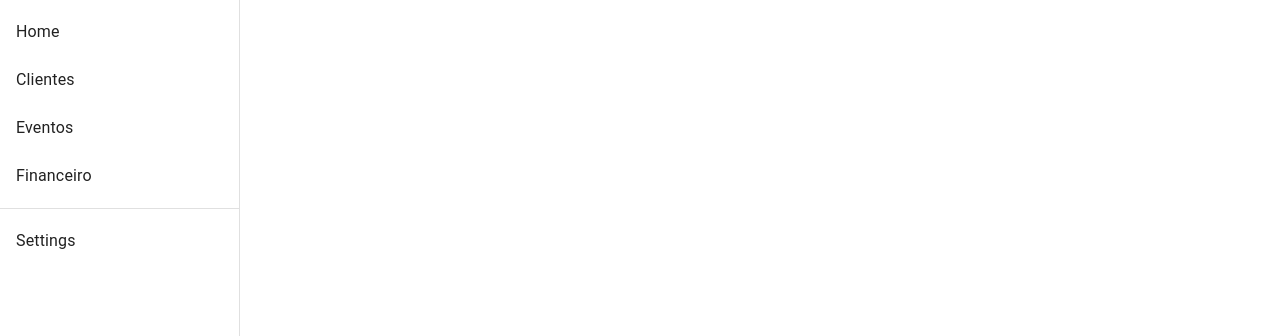
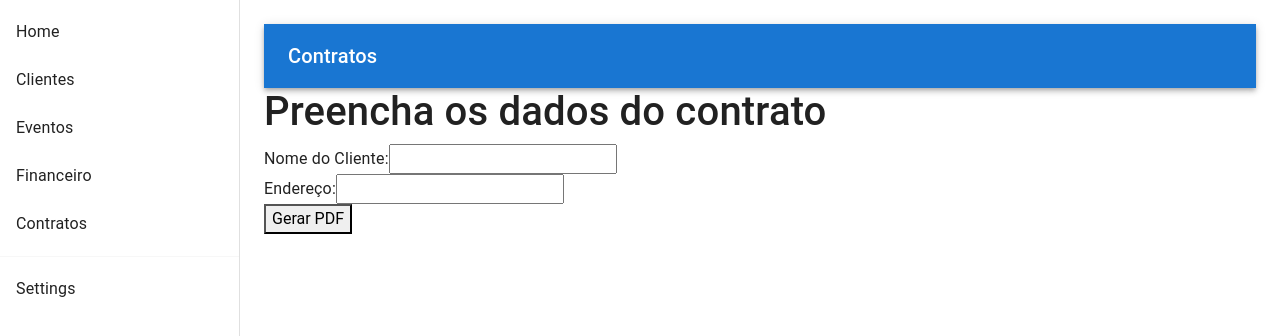
Before and after one commit to Brunomananias/minikids_UI, a React (Create React App) app: page /contratos in a window 1280 px wide. Shown: the top 336 px of the page. Built offline with nearby package versions, Linux system fonts and the light colour scheme; the HTML template or start-up script is replaced by a standard one.

Commit message:
:sparkles: Feat: Adicionado modal na tela de eventos, e algumas correções

```diff
--- a/src/App.tsx
+++ b/src/App.tsx
@@ -5,6 +5,7 @@ import HomePage from './pages/Home/HomePage';
 import ClientesPage from './pages/ClientesPage';
 import EventosPage from './pages/Eventos/EventosPage';
 import FinanceiroPage from './pages/FinanceiroPage';
+import ContratosPage from './pages/Contratos/ContratosPage';
 
 const drawerWidth = 240;
 
@@ -38,6 +39,9 @@ function App() {
             <ListItem button component={Link} to="/financeiro">
               <ListItemText primary="Financeiro" />
             </ListItem>
+            <ListItem button component={Link} to="/contratos">
+              <ListItemText primary="Contratos" />
+            </ListItem>
           </List>
           <Divider />
           <List>
@@ -56,6 +60,7 @@ function App() {
             <Route path="/clientes" element={<ClientesPage />} />
             <Route path="/eventos" element={<EventosPage />} />
             <Route path="/financeiro" element={<FinanceiroPage />} />
+            <Route path="/contratos" element={<ContratosPage/>}/>
           </Routes>
         </Box>
       </Box>
--- /dev/null
+++ b/src/components/clienteModal.tsx
@@ -0,0 +1,64 @@
+import React, { useState } from 'react';
+import { Modal, Table, Button } from 'react-bootstrap';
+import 'bootstrap/dist/css/bootstrap.min.css';
+
+interface Client {
+    id: number;
+    nome: string;
+    sobrenome: string;
+}
+
+interface ClientModalProps {
+    show: boolean;
+    onHide: () => void;
+    clientes: Client[];
+    onSelectClient: (id: number, nome: string) => void;
+}
+
+const ClientModal: React.FC<ClientModalProps> = ({ show, onHide, clientes, onSelectClient }) => {
+    const [selectedId, setSelectedId] = useState<number | null>(null);
+
+    const handleRowClick = (id: number, nome: string) => {
+        setSelectedId(id);
+        onSelectClient(id, nome);  // Passa o ID e nome para o componente pai
+    };
+
+    return (
+        <Modal show={show} onHide={onHide} centered>
+            <Modal.Header closeButton>
+                <Modal.Title>Clientes Cadastrados</Modal.Title>
+            </Modal.Header>
+            <Modal.Body>
+                <Table striped bordered hover>
+                    <thead>
+                        <tr>
+                            <th>ID</th>
+                            <th>Nome</th>
+                            <th>Sobrenome</th>
+                        </tr>
+                    </thead>
+                    <tbody>
+                        {clientes.map(cliente => (
+                            <tr
+                                key={cliente.id}
+                                onClick={() => handleRowClick(cliente.id, cliente.nome)}
+                                style={{ cursor: 'pointer', backgroundColor: cliente.id === selectedId ? '#e9ecef' : '' }}
+                            >
+                                <td>{cliente.id}</td>
+                                <td>{cliente.nome}</td>
+                                <td>{cliente.sobrenome}</td>
+                            </tr>
+                        ))}
+                    </tbody>
+                </Table>
+            </Modal.Body>
+            <Modal.Footer>
+                <Button variant="secondary" onClick={onHide}>
+                    Fechar
+                </Button>
+            </Modal.Footer>
+        </Modal>
+    );
+};
+
+export default ClientModal;
--- /dev/null
+++ b/src/pages/Contratos/ContratosPage.tsx
@@ -0,0 +1,90 @@
+import React, { useState } from 'react';
+import { PDFDocument, rgb } from 'pdf-lib';
+import { saveAs } from 'file-saver';
+import { AppBar, Toolbar, Typography } from '@mui/material';
+
+interface FormData {
+  nomeCliente: string;
+  endereco: string;
+  // Adicione outros campos conforme necessário
+}
+
+const ContratosPage: React.FC = () => {
+  const [formData, setFormData] = useState<FormData>({
+    nomeCliente: '',
+    endereco: '',
+    // Inicialize outros campos conforme necessário
+  });
+
+  const handleGeneratePDF = async () => {
+    const pdfUrl = '/contrato_teste.pdf'; // Substitua pelo caminho do seu PDF modelo
+
+    // Busque o PDF modelo
+    const existingPdfBytes = await fetch(pdfUrl).then(res => res.arrayBuffer());
+
+    // Crie uma instância do PDFDocument
+    const pdfDoc = await PDFDocument.load(existingPdfBytes);
+
+    // Obtenha a primeira página do PDF
+    const page = pdfDoc.getPages()[0];
+
+    // Adicione texto no PDF em locais específicos
+    page.drawText(formData.nomeCliente, {
+      x: 50,
+      y: 750,
+      size: 30,
+      color: rgb(0, 0, 0),
+    });
+
+    page.drawText(formData.endereco, {
+      x: 50,
+      y: 700,
+      size: 30,
+      color: rgb(0, 0, 0),
+    });
+
+    // Serializa o PDF para um ArrayBuffer
+    const pdfBytes = await pdfDoc.save();
+
+    // Cria um blob e faz o download do PDF
+    const blob = new Blob([pdfBytes], { type: 'application/pdf' });
+    saveAs(blob, 'Contrato.pdf');
+  };
+
+  return (
+    <>
+    <AppBar position="static">
+        <Toolbar>
+          <Typography variant="h6">Contratos</Typography>
+        </Toolbar>
+      </AppBar>
+    <div>
+      <h1>Preencha os dados do contrato</h1>
+      <form onSubmit={(e) => { e.preventDefault(); handleGeneratePDF(); }}>
+        <div>
+          <label>Nome do Cliente:</label>
+          <input
+            type="text"
+            value={formData.nomeCliente}
+            onChange={(e) => setFormData({ ...formData, nomeCliente: e.target.value })}
+          />
+        </div>
+        <div>
+          <label>Endereço:</label>
+          <input
+            type="text"
+            value={formData.endereco}
+            onChange={(e) => setFormData({ ...formData, endereco: e.target.value })}
+          />
+        </div>
+        {/* Adicione outros campos conforme necessário */}
+        <button type="submit">Gerar PDF</button>
+      </form>
+    </div>
+    </>
+  );
+};
+
+
+
+export default ContratosPage;
--- a/src/pages/Eventos/EventosPage.tsx
+++ b/src/pages/Eventos/EventosPage.tsx
@@ -7,6 +7,8 @@ import Swal from 'sweetalert2';
 import { DatePicker } from '@mui/x-date-pickers/DatePicker';
 import { LocalizationProvider } from '@mui/x-date-pickers/LocalizationProvider';
 import { AdapterDateFns } from '@mui/x-date-pickers/AdapterDateFns';
+import ClientModal from '../../components/clienteModal';
+import { JSX } from 'react/jsx-runtime';
 
 const apiClient = axios.create({
   baseURL: 'http://localhost:5250', // URL do backend
@@ -20,7 +22,7 @@ interface FormData {
   pacote: string;
   tempoDeFesta: string;
   endereco: string;
-  clienteId: string;
+  clienteId: number;
   observacoes: string;
 }
 
@@ -52,11 +54,12 @@ const EventFormWithTable: React.FC = () => {
     pacote: '',
     tempoDeFesta: '',
     endereco: '',
-    clienteId: '',
+    clienteId: 0,
     observacoes: '',
   });
-
-  const [clients, setClients] = useState<Cliente[]>([]);
+  const [selectedClient, setSelectedClient] = useState<{ id: number; nome: string } | null>(null);
+  const [abrirModalClientes, setAbrirModalClientes] = useState<boolean>(false);
+  const [clientes, setClientes] = useState<Cliente[]>([]);
   const [events, setEvents] = useState<EventoComCliente[]>([]);
   const [loading, setLoading] = useState<boolean>(true);
   const [error, setError] = useState<string | null>(null);
@@ -69,12 +72,9 @@ const EventFormWithTable: React.FC = () => {
     setFormData(prevState => ({
       ...prevState,
       [name]: value
+
     }));
   };
-
-  const alteracaoDataEvento = (value: number) => {
-
-  }
 
   const handleSubmit = (e: FormEvent) => {
     e.preventDefault();
@@ -85,24 +85,51 @@ const EventFormWithTable: React.FC = () => {
       id: 0,
       clienteId: 0,
     };
-
     // Adiciona o evento ao estado de eventos
     setEvents(prevEvents => [...prevEvents, newEvent]);
-
     // Limpa o formulário
     setFormData({
       data: '',
       pacote: '',
       tempoDeFesta: '',
       endereco: '',
-      clienteId: '', // Garantir que seja um número, ou ajustar conforme necessário
+      clienteId: 0, // Garantir que seja um número, ou ajustar conforme necessário
       observacoes: ''
     });
   };
+
+  const handleClientSelect = (id: number, nome: string) => {
+    const clienteSelecionado = clientes.find(cliente => cliente.id === id);
+
+    if (clienteSelecionado) {
+      setSelectedClient(clienteSelecionado);
+
+      // Atualizar o estado do formulário com o cliente selecionado
+      setFormData(prevFormData => ({
+        ...prevFormData,
+        clienteId: clienteSelecionado.id // Atualiza o ID do cliente como número
+      }));
+    }
+
+    setAbrirModalClientes(false); // Fechar o modal após a seleção
+  };
+
+  const formatDateForApi = (date: Date | null): string => {
+    if (!date) return '';
+
+    // Criar uma nova data ajustando o fuso horário para UTC
+    const utcDate = new Date(date.getTime() - date.getTimezoneOffset() * 60000);
+
+    // Formatar a data como ISO 8601 e ajustar o formato para a API
+    return utcDate.toISOString().replace('Z', '');  // Remove o 'Z' (indicador de UTC) se necessário
+  };
+
   const cadastrarEvento = async () => {
     try {
+      const formattedDate = formatDateForApi(selectedDate);
+
       const response = await apiClient.post('api/Eventos', {
-        data: selectedDate,
+        data: formattedDate,
         pacote: formData.pacote,
         tempoDeFesta: formData.tempoDeFesta,
         endereco: formData.endereco,
@@ -112,11 +139,10 @@ const EventFormWithTable: React.FC = () => {
         headers: {
           'Content-Type': 'application/json'
         }
-      });
-
-      console.log('Evento criado com sucesso:', response.data);
+      })
 
       setEvents([...events, response.data]);
+      fetchEventos();
       Swal.fire({
         position: "center",
         icon: "success",
@@ -125,38 +151,32 @@ const EventFormWithTable: React.FC = () => {
         timer: 1500
       });
     } catch (error) {
-      console.error('Erro ao cadastrar evento:', error);
+      Swal.fire({
+        position: "center",
+        icon: "error",
+        title: "Erro ao cadastrar evento!",
+        showConfirmButton: false,
+        timer: 1500
+      });
     }
   }
 
-  // useEffect(() => {
-  //   const fetchEventos = async () => {
-  //     try {
-  //       const response = await apiClient.get<Evento[]>('/api/Eventos');
-  //       // Formatar as datas
-  //       const formattedEvents = response.data.map((event) => {
-  //         // Converter a string ISO para um objeto Date
-  //         const date = new Date(event.data);
-  //         // Verificar se a data é válida
-  //         const formattedDate = isNaN(date.getTime()) ? 'Data inválida' : date.toLocaleDateString('pt-BR');
+  const carregarClientes = async () => {
+    try {
+      const response = await apiClient.get('api/Clientes');
+      setClientes(response.data);
+      setAbrirModalClientes(true)
+    } catch {
+      Swal.fire({
+        position: "center",
+        icon: "error",
+        title: "Erro ao buscar clientes cadastrados!",
+        showConfirmButton: false,
+        timer: 1500
+      });
+    }
+  }
 
-  //         return {
-  //           ...event,
-  //           formattedDate
-  //         };
-  //       });
-  //       setEvents(formattedEvents);
-  //     } catch (err) {
-  //       setError('Erro ao carregar dados');
-  //     } finally {
-  //       setLoading(false);
-  //     }
-  //   };
-
-  //   fetchEventos();
-  // }, []);
-
-  useEffect(() => {
   const fetchEventos = async () => {
     try {
       const [eventResponse, clientResponse] = await Promise.all([
@@ -192,6 +212,34 @@ const EventFormWithTable: React.FC = () => {
     }
   };
 
+  // useEffect(() => {
+  //   const fetchEventos = async () => {
+  //     try {
+  //       const response = await apiClient.get<Evento[]>('/api/Eventos');
+  //       // Formatar as datas
+  //       const formattedEvents = response.data.map((event) => {
+  //         // Converter a string ISO para um objeto Date
+  //         const date = new Date(event.data);
+  //         // Verificar se a data é válida
+  //         const formattedDate = isNaN(date.getTime()) ? 'Data inválida' : date.toLocaleDateString('pt-BR');
+
+  //         return {
+  //           ...event,
+  //           formattedDate
+  //         };
+  //       });
+  //       setEvents(formattedEvents);
+  //     } catch (err) {
+  //       setError('Erro ao carregar dados');
+  //     } finally {
+  //       setLoading(false);
+  //     }
+  //   };
+
+  //   fetchEventos();
+  // }, []);
+
+  useEffect(() => {
     fetchEventos();
   }, []);
 
@@ -219,9 +267,10 @@ const EventFormWithTable: React.FC = () => {
                       label="Selecionar data do evento"
                       value={selectedDate}
                       onChange={(newValue) => setSelectedDate(newValue)}
-                    // No renderInput needed if this works directly
                     />
-                    {/* selectedDate.toISOString().split('T')[0] */}
+                    {selectedDate && (
+                      <p>Data selecionada: {selectedDate.toISOString().split('T')[0]}</p>
+                    )}
                   </Box>
                 </LocalizationProvider>
               </label>
@@ -283,6 +332,18 @@ const EventFormWithTable: React.FC = () => {
             </div>
 
             <h3>Dados do Cliente</h3>
+            <div className="container mt-5">
+              <Button variant="text" onClick={carregarClientes}>
+                Buscar Clientes
+              </Button>
+
+              <ClientModal
+                show={abrirModalClientes}
+                onHide={() => setAbrirModalClientes(false)}
+                clientes={clientes}
+                onSelectClient={handleClientSelect}
+              />
+            </div>
 
             <div style={{ marginBottom: '15px' }}>
               <label>
@@ -290,38 +351,26 @@ const EventFormWithTable: React.FC = () => {
                 <input
                   type="text"
                   name="clienteId"
-                  value={formData.clienteId}
+                  value={selectedClient ? selectedClient.id : ''}
                   onChange={handleChange}
                   placeholder="Código"
                 />
               </label>
             </div>
 
-            {/* <div style={{ marginBottom: '15px' }}>
+            <div style={{ marginBottom: '15px' }}>
               <label>
                 Nome:
                 <input
                   type="text"
                   name="firstName"
-                  value={formData.nome}
+                  value={selectedClient ? selectedClient.nome : ''}
+                  disabled
                   onChange={handleChange}
                   placeholder="Nome"
                 />
               </label>
             </div>
-
-            <div style={{ marginBottom: '15px' }}>
-              <label>
-                Sobrenome:
-                <input
-                  type="text"
-                  name="lastName"
-                  value={formData.lastName}
-                  onChange={handleChange}
-                  placeholder="Sobrenome"
-                />
-              </label>
-            </div> */}
 
             <button type="submit" onClick={cadastrarEvento}>Enviar</button>
           </form>
```
Also changed, not shown: package.json (+8 -1 lines), 2 other files (tests, documents, lock files or other folders). Lines whose indentation alone changed are shown as unchanged.
